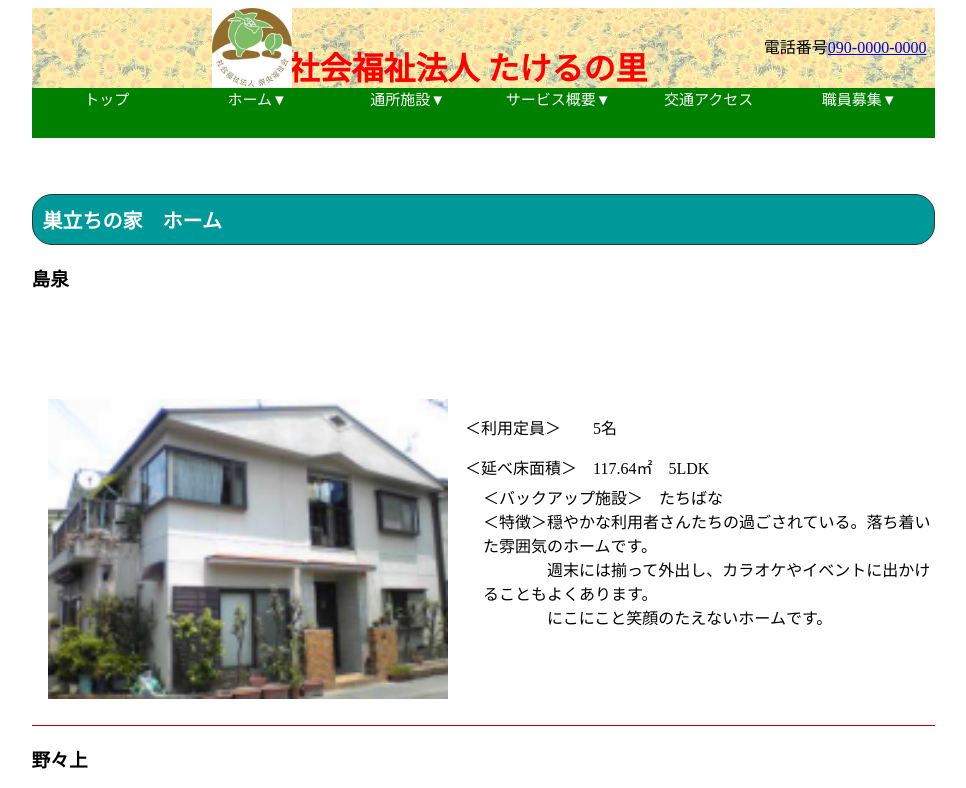
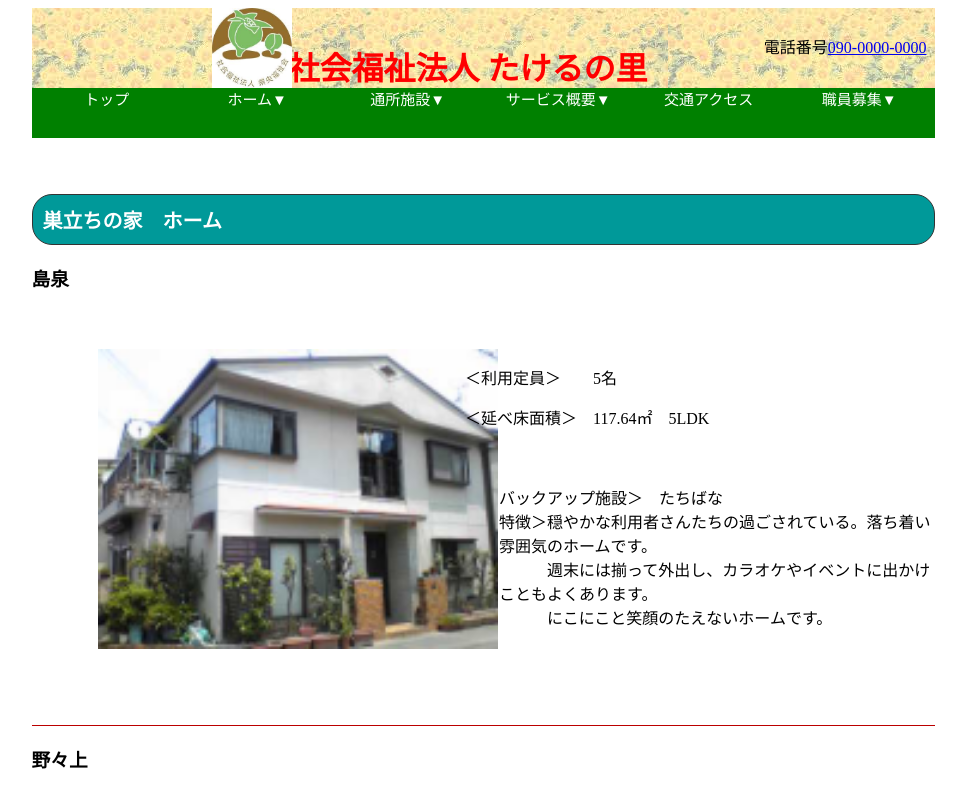
Before and after one commit to nexus1001/takeru, a plain HTML site: page home.html in a window 1280 px wide. Shown: the top 788 px of the page, without its empty margins (157-1123 px from the left). Drawn offline with nearby package versions, Linux system fonts and the light colour scheme.

Commit message:
Update tbl2.css

```diff
--- a/tbl2.css
+++ b/tbl2.css
@@ -85,16 +85,16 @@ tfoot {
 }
 .box5 {
     position:relative; /*相対配置*/
-    top: 50px;
+    top: 0px;
     width: 50%;
     padding: 0.5em 1em;
     margin: 2em 0;
-    lefr: 50px;
+    left: 50px;
     float: left;
 }
 .box6 {
     position:relative; /*相対配置*/
-    top: 50px;
+    top: 0px;
     width: 50%;
     padding: 0.5em 1em;
     margin: 2em 0;
```
